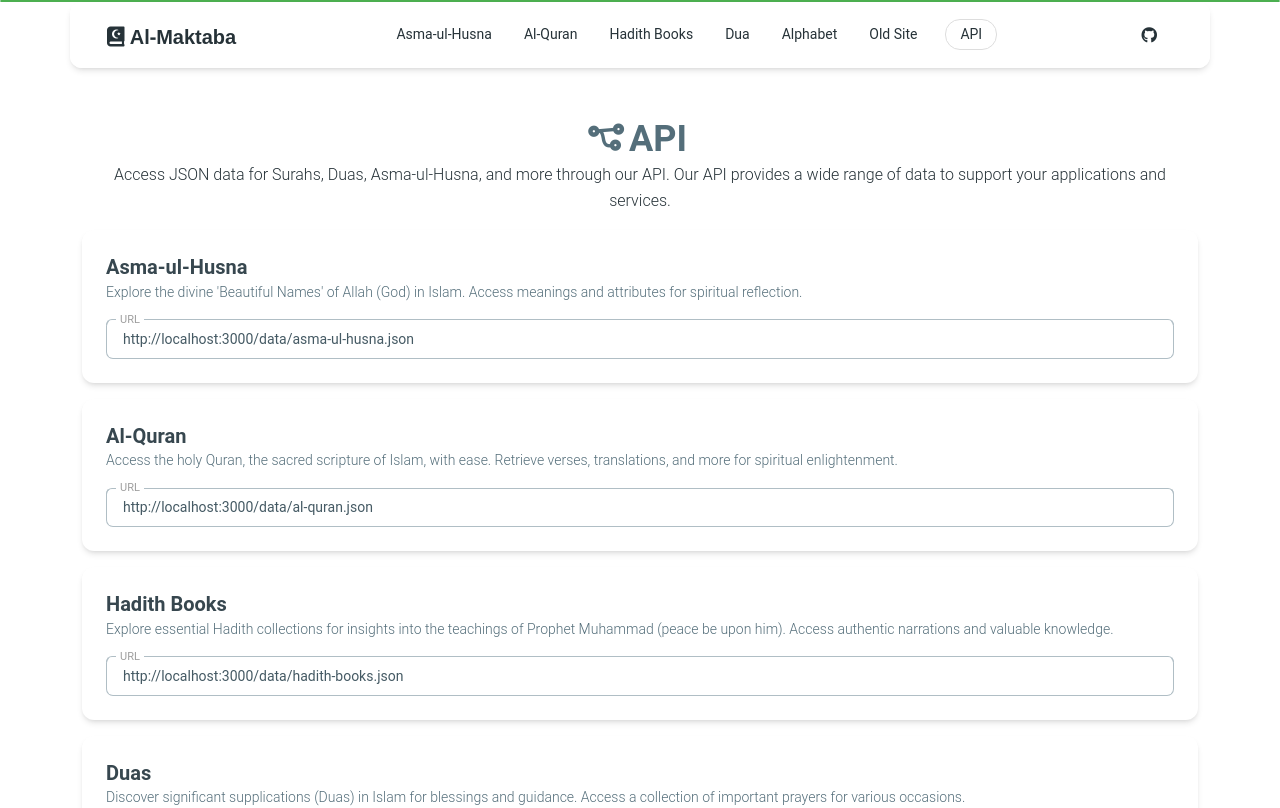
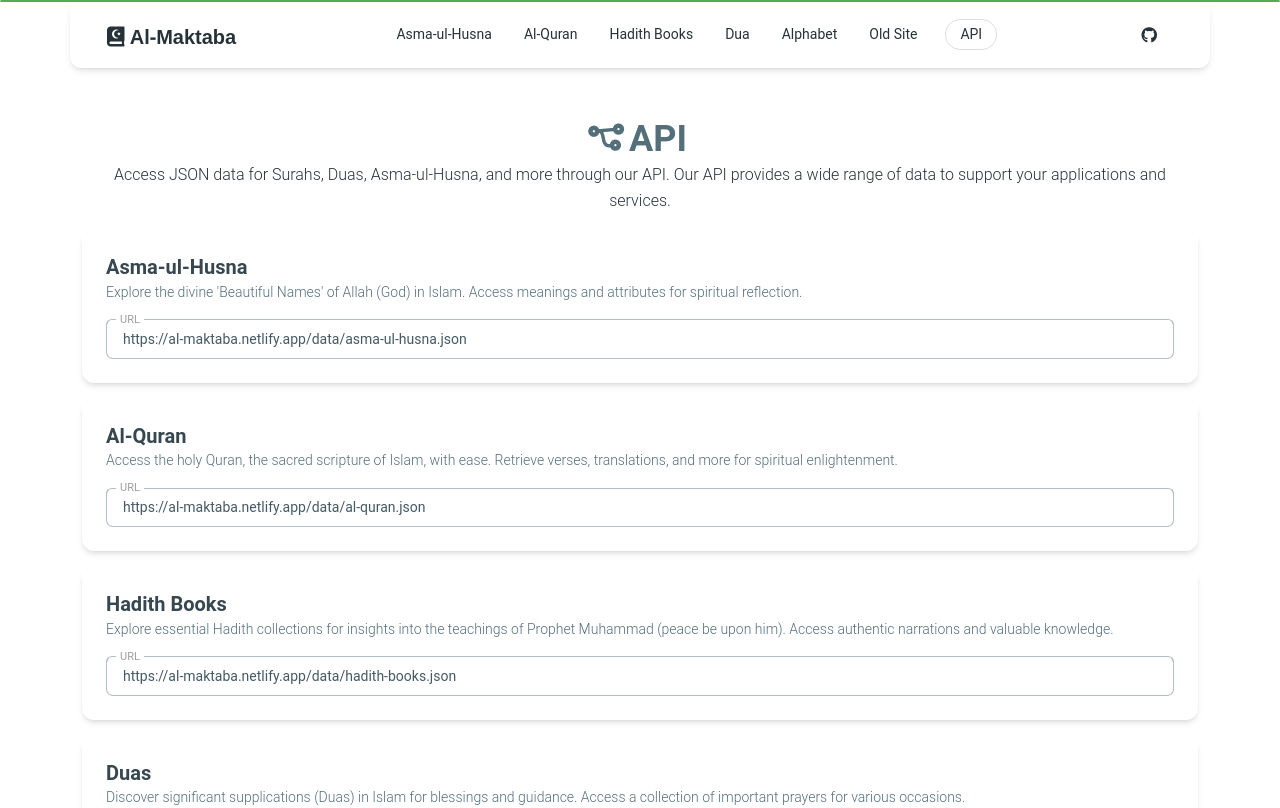
Before and after one commit to muhammadabir64/al-maktaba, a React (Create React App) app: page /api in a window 1280 px wide. Shown: the top 808 px of the page. Built offline with nearby package versions, Linux system fonts and the light colour scheme.

Commit message:
Update env.js

```diff
--- a/src/env.js
+++ b/src/env.js
@@ -1,3 +1,3 @@
-export const DOMAIN = 'http://localhost:3000';
+export const DOMAIN = 'https://al-maktaba.netlify.app';
 export const OLS_SITE = 'http://localhost:3000';
-export const GITHUB_REPO = 'http://localhost:3000';
+export const GITHUB_REPO = 'https://github.com/muhammadabir64/al-maktaba';
```
